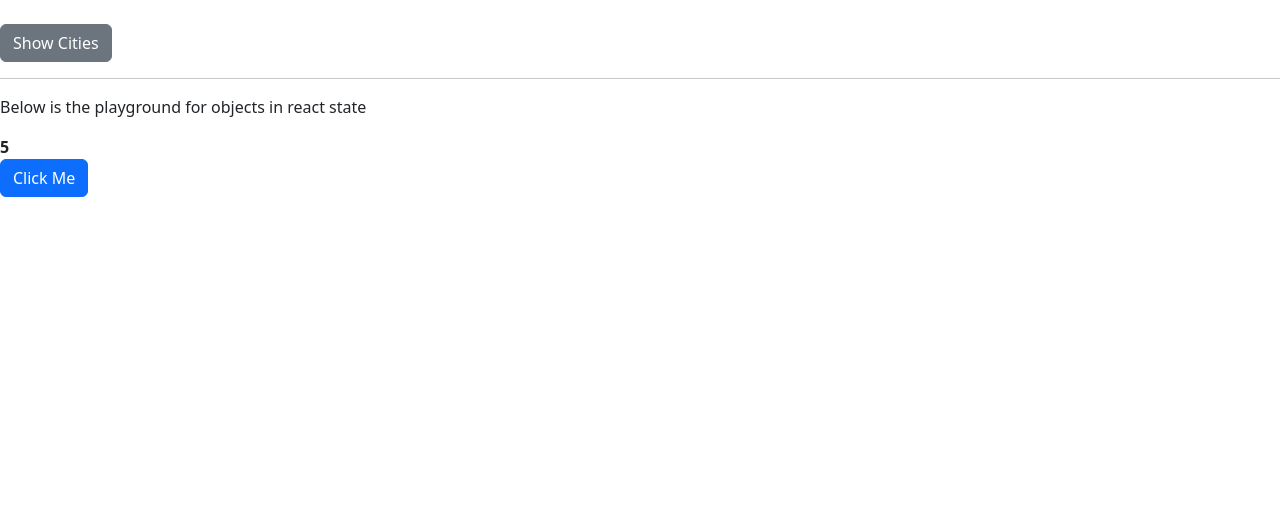
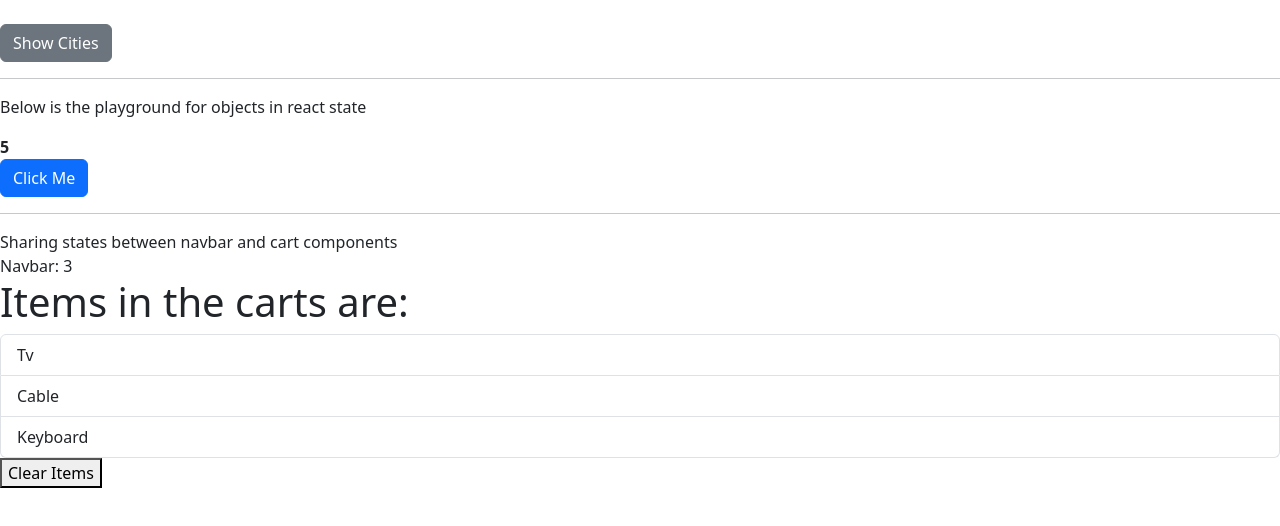
Before and after one commit to darsan012/reactWithTypescript, a React (Vite) app: page / in a window 1280 px wide. Shown: the top 526 px of the page. Built offline with nearby package versions, Linux system fonts and the light colour scheme.

Commit message:
managed states between cart and navbar

```diff
--- a/src/App.tsx
+++ b/src/App.tsx
@@ -4,9 +4,12 @@ import Alert from './components/Alert';
 import Button from './components/Button';
 import { ListGroup } from './components/ListGroup';
 import ObjectPractise from './ObjectPractise';
+import Navbar from './components/Navbar';
+import Cart from './components/Cart';
 
 function App() {
   const items = ['New York', 'San Francisco', 'Oxford', 'Deutschland'];
+  const [cartItems, setCartItems] = useState(['Tv', 'Cable', 'Keyboard']);
   const handleSelectedItem = (item: string) => {
     console.log(item);
   };
@@ -35,6 +38,11 @@ function App() {
       <ObjectPractise>
         Below is the playground for objects in react state
       </ObjectPractise>
+
+      <hr />
+      <div>Sharing states between navbar and cart components</div>
+      <Navbar cartItemsCount={cartItems.length} />
+      <Cart cartItems={cartItems} onClear={() => setCartItems([])} />
     </>
   );
 }
--- /dev/null
+++ b/src/components/Cart.tsx
@@ -0,0 +1,21 @@
+import { ListGroup } from './ListGroup';
+
+interface Props {
+  cartItems: string[];
+  onClear: () => void;
+}
+
+const Cart = ({ cartItems, onClear }: Props) => {
+  return (
+    <>
+      <ListGroup
+        items={cartItems}
+        heading="Items in the carts are:"
+        onSelectedItem={() => console.log('Selected')}
+      />
+      <button onClick={onClear}>Clear Items</button>
+    </>
+  );
+};
+
+export default Cart;
--- /dev/null
+++ b/src/components/Navbar.tsx
@@ -0,0 +1,8 @@
+interface Props {
+  cartItemsCount: number;
+}
+const Navbar = ({ cartItemsCount }: Props) => {
+  return <div>Navbar: {cartItemsCount}</div>;
+};
+
+export default Navbar;
```
